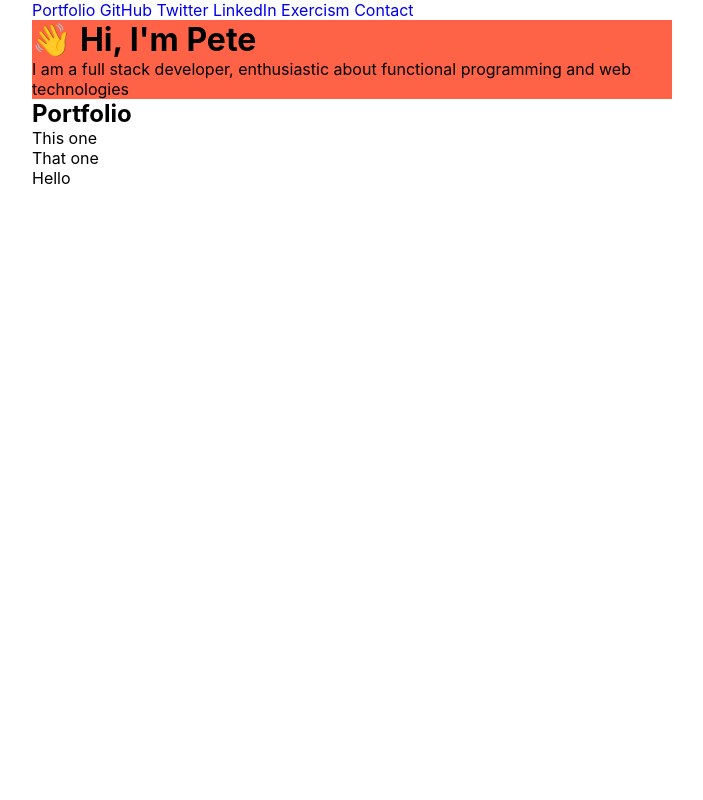
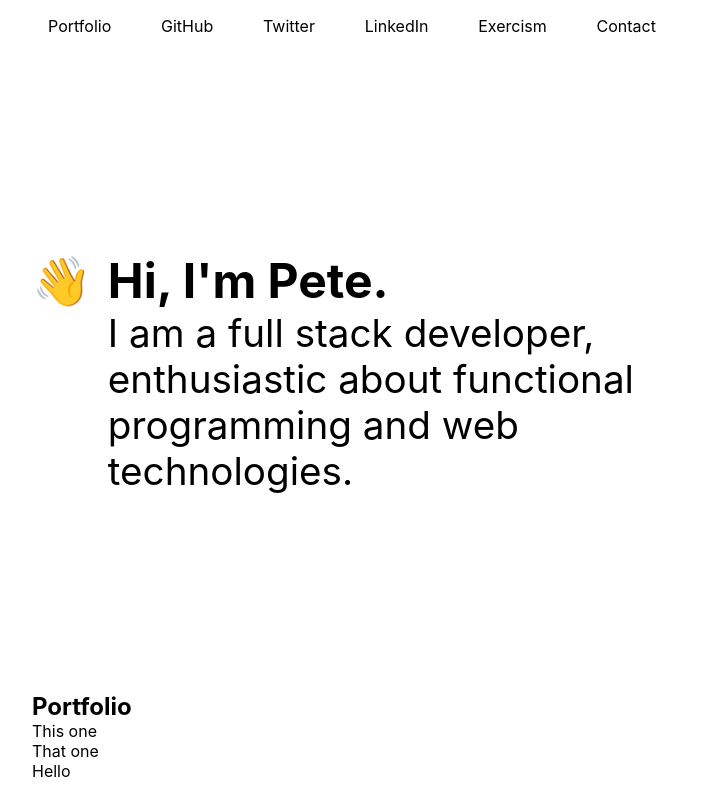
Before and after one commit to pete-murphy/portfolio, a website: page src/index.html in a window 1280 px wide. Shown: the whole page, without its empty margins (288-991 px from the left). Drawn offline with Linux system fonts and the light colour scheme.

Commit message:
Adds styles, grid working

```diff
--- a/src/index.html
+++ b/src/index.html
@@ -11,7 +11,7 @@
 
 <body>
   <div class="nav container">
-    <nav>
+    <nav class="top-nav">
       <a href="about">Portfolio</a>
       <a href="about">GitHub</a>
       <a href="about">Twitter</a>
@@ -22,8 +22,9 @@
   </div>
   <div class="header container">
     <header>
-      <h1>Hi, I'm Pete</h1>
-      <p>I am a full stack developer, enthusiastic about functional programming and web technologies</p>
+      <div class="waving-hand">👋 </div>
+      <h1>Hi, I'm Pete.</h1>
+      <p>I am a full stack developer, enthusiastic about functional programming and web technologies.</p>
     </header>
   </div>
   <div class="container">
--- a/src/scss/_header.scss
+++ b/src/scss/_header.scss
@@ -1,11 +1,30 @@
-header {
-  background: tomato;
-  h1::before {
-    display: inline-block;
-    content: "👋";
-    margin-right: 0.5rem;
-  }
-  &:hover h1::before {
-    animation: wave-animation 300ms 3;
+.header {
+  height: 80vh;
+  display: flex;
+  align-items: center;
+  header {
+    display: grid;
+    grid-template-columns: max-content 1fr;
+    grid-template-rows: auto 1fr;
+    grid-auto-flow: column;
+    .waving-hand {
+      display: inline-block;
+      margin-right: 0.333em;
+      font-size: calc(2rem + 2vmin);
+      transform-origin: bottom right;
+    }
+    &:hover .waving-hand {
+      animation: wave-animation 400ms 3;
+    }
+    h1 {
+      grid-row: 1 / -1;
+      grid-column: 2 / -1;
+      font-size: calc(2rem + 2vmin);
+    }
+    p {
+      grid-row: 2 / -1;
+      grid-column: 2 / -1;
+      font-size: calc((var(--scalar) * 1rem) + 2vmin);
+    }
   }
 }
--- /dev/null
+++ b/src/scss/_navbar.scss
@@ -0,0 +1,12 @@
+nav.top-nav {
+  display: flex;
+  justify-content: space-between;
+  a {
+    padding: 1rem 1rem;
+    color: var(--primary);
+    &:focus, &:hover {
+      background: var(--primary);
+      color: var(--secondary);
+    }
+  }
+}
--- a/src/scss/_variables.scss
+++ b/src/scss/_variables.scss
@@ -2,4 +2,8 @@
   --scalar: 1.41428;
   --sans-font: -apple-system, BlinkMacSystemFont, "Segoe UI", Roboto, Helvetica, Arial, sans-serif, "Apple Color Emoji", "Segoe UI Emoji", "Segoe UI Symbol";
   --serif-font: Constantia, "Lucida Bright", Lucidabright, "Lucida Serif", Lucida, "DejaVu Serif", "Bitstream Vera Serif", "Liberation Serif", Georgia, serif;
+
+  // Colors
+  --primary: black;
+  --secondary:white;
 }
--- a/src/scss/index.scss
+++ b/src/scss/index.scss
@@ -2,6 +2,7 @@
 @import "./variables";
 @import "./keyframes";
 
+@import "./navbar";
 @import "./header";
 
 body {
@@ -9,6 +10,7 @@ body {
 }
 
 a {
+  transition: 200ms;
   text-decoration: none;
 }
 
```
Also changed, not shown: src/index.css, 1 other file.
